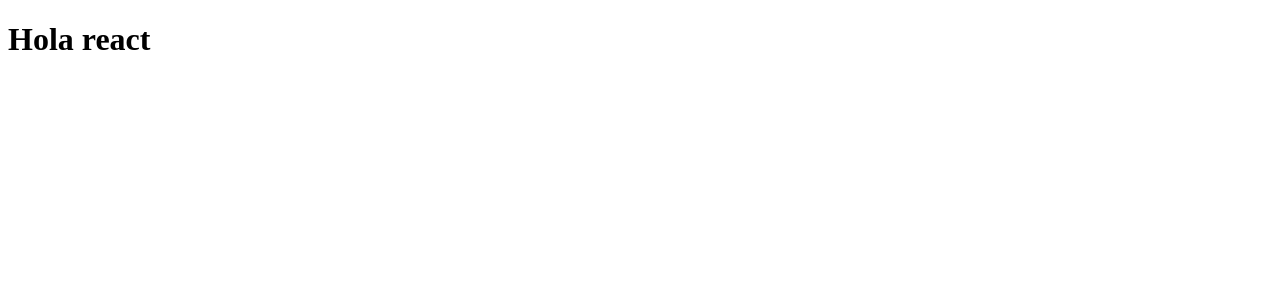
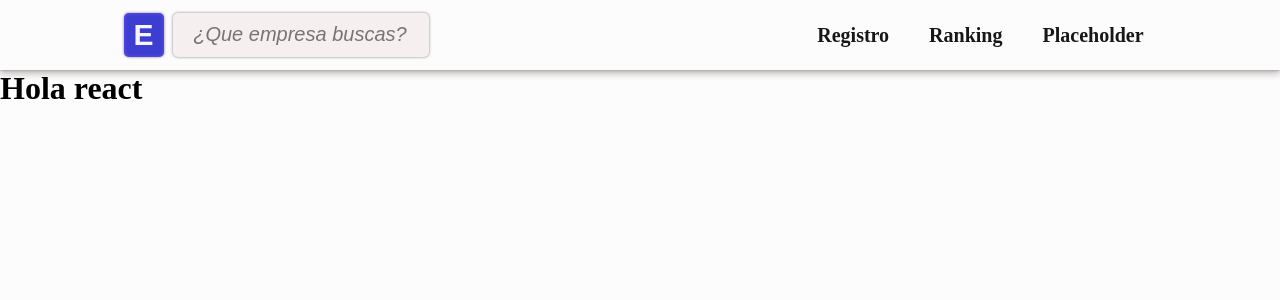
Before and after one commit to miguelCidPaz/enterprise-front, a React (Create React App) app: page / in a window 1280 px wide. Shown: the top 300 px of the page. Built offline with nearby package versions, Linux system fonts and the light colour scheme.

Commit message:
pre-work in component header

```diff
--- a/src/App.js
+++ b/src/App.js
@@ -1,6 +1,12 @@
+import BodyHeader from "./components/Header/BodyHeader";
+
 function App() {
   return (
-    <h1>Hola react</h1>
+    <div>
+      <BodyHeader />
+      <h1>Hola react</h1>
+    </div>
+
   );
 }
 
--- /dev/null
+++ b/src/components/Header/BodyHeader.jsx
@@ -0,0 +1,15 @@
+import MenuLinks from './internal-components/MenuLinks'
+import Search from './internal-components/Search'
+import './styles.css'
+
+const BodyHeader = () => {
+
+    return (
+        <header className='bodyheader--main'>
+            <Search />
+            <MenuLinks />
+        </header>
+    )
+}
+
+export default BodyHeader
--- /dev/null
+++ b/src/components/Header/internal-components/MenuLinks.jsx
@@ -0,0 +1,12 @@
+const MenuLinks = () => {
+
+    return (
+        <nav className="bodyheader--menu-main">
+            <p className="bodyheader--menu-link">Registro</p>
+            <p className="bodyheader--menu-link">Ranking</p>
+            <p className="bodyheader--menu-link">Placeholder</p>
+        </nav>
+    )
+}
+
+export default MenuLinks
--- /dev/null
+++ b/src/components/Header/internal-components/Search.jsx
@@ -0,0 +1,11 @@
+const Search = () => {
+
+    return (
+        <div className="bodyheader--body-search">
+            <button className="bodyheader--icon-enterprise">E</button>
+            <input type="text" className="bodyheader--input-text" placeholder="¿Que empresa buscas?" name="search" id="search-enterprise" />
+        </div>
+    )
+}
+
+export default Search
--- /dev/null
+++ b/src/components/Header/styles.css
@@ -0,0 +1,96 @@
+
+.bodyheader--main{
+    width: 100%;
+    height: 70px;
+    background-color: transparent;
+    box-shadow: 0 0 3px grey,
+    0 5px 6px rgb(207, 203, 203);
+    display: flex;
+    flex-direction: row;
+    justify-content: space-around;
+    align-items: center;
+    gap: 10%;
+}
+
+.bodyheader--body-search{
+    display: flex;
+    flex-direction: row;
+    align-items: center;
+    justify-content: center;
+    gap: 3%;
+    width: 25%;
+    height: 80%;
+}
+
+.bodyheader--icon-enterprise{
+    border: none;
+    outline: none;
+    background-color: rgb(61, 61, 209);
+    box-shadow: 0 0 3px grey,
+    0 0 4px rgb(104, 82, 247) inset;
+    height: 80%;
+    width: 40px;
+    font-size: 30px;
+    font-weight: bolder;
+    color: whitesmoke;
+    border-radius: 5px;
+    cursor: pointer;
+    transition-duration: 0.2s;
+}
+
+.bodyheader--icon-enterprise:hover{
+    background-color: rgb(31, 31, 204);
+    box-shadow: 0 0 5px grey,
+    0 0 2px rgb(104, 82, 247) inset;
+    text-shadow: 0 0 2px white;
+}
+
+.bodyheader--input-text{
+    width: 80%;
+    height: 80%;
+    border: none;
+    outline: none;
+    background-color: rgb(245, 239, 239);
+    border-radius: 5px;
+    font-size: 20px;
+    padding: 5px 20px;
+    box-shadow: 0 0 3px grey;
+    transition: 0.2s;
+}
+
+.bodyheader--input-text:focus{
+    box-shadow: 0 0 6px grey;
+    background-color: white;
+}
+
+.bodyheader--input-text:hover{
+    box-shadow: 0 0 6px grey;
+}
+
+.bodyheader--input-text::placeholder{
+    font-style: italic;
+}
+
+.bodyheader--menu-main{
+    display: flex;
+    flex-direction: row;
+}
+
+.bodyheader--menu-link{
+    color: rgb(24, 23, 23);
+    font-size: 20px;
+    font-weight: bolder;
+    padding: 20px;
+    transition-duration: 0.3s;
+    cursor: pointer;
+}
+
+.bodyheader--menu-link:hover{
+    background-color: rgb(31, 31, 204);
+    box-shadow: 0 0 5px grey,
+    0 0 2px rgb(104, 82, 247) inset;
+    text-shadow: 0 0 3px white;
+    color: white;
+    font-weight: bolder;
+    box-shadow: 0 0 4px grey;
+}
--- a/src/index.css
+++ b/src/index.css
@@ -1,3 +1,10 @@
+*{
+  box-sizing: border-box;
+  margin: 0px;
+  padding: 0px;
+}
+
 body {
+  background-color: rgb(253, 252, 252);
   height: 100%;
 }
```
Also changed, not shown: src/App.css (deleted, +0 -38 lines), 1 other file (tests, documents, lock files or other folders).
